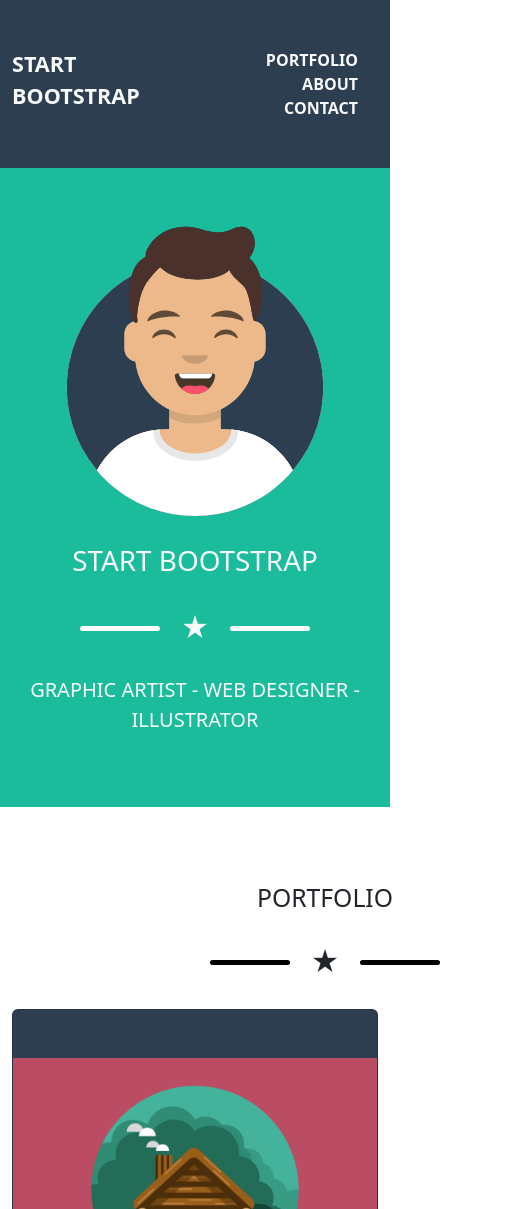
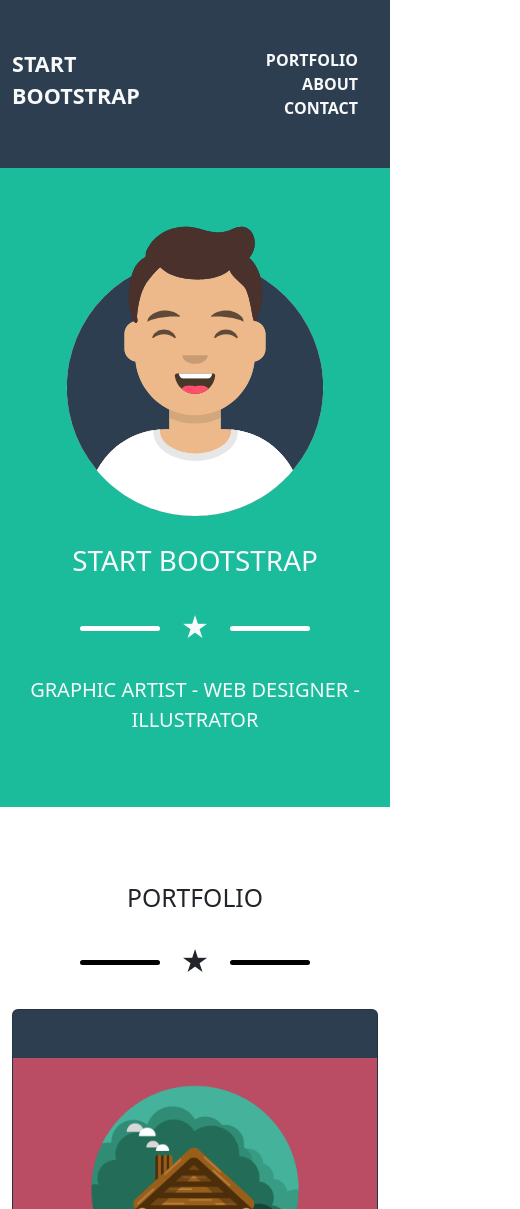
Before and after one commit to Gabr19/html-css-bootstrap-freelancer, a plain HTML site: page index.html in a window 390 px wide. Shown: the top 1209 px of the page, 520 px wide, since content can reach past the window. Drawn offline with nearby package versions, Linux system fonts and the light colour scheme.

Commit message:
correzione sezione portfolio

```diff
--- a/index.html
+++ b/index.html
@@ -69,7 +69,7 @@
         <section id="portfolio" class="py-5">
             <div class="container">
                 <div class="row">
-                    <div class="col-12 offset-4 col-md-6 offset-md-3 col-lg-4 offset-lg-4 text-center">
+                    <div class="col-12 col-md-6 offset-md-3 col-lg-4 offset-lg-4 text-center">
                         <div class="fs-2 text-uppercase my-4">
                             portfolio
                         </div>
```
